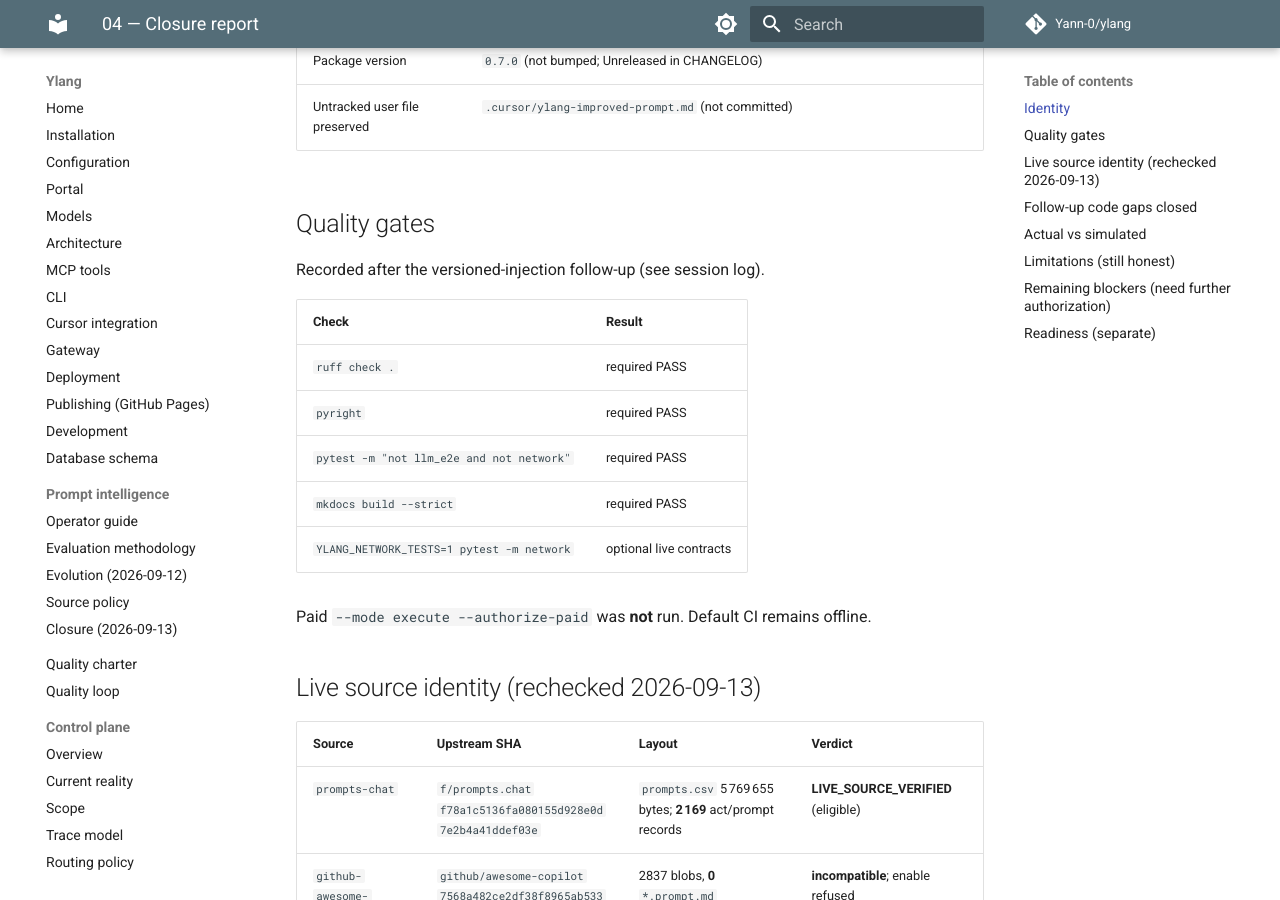
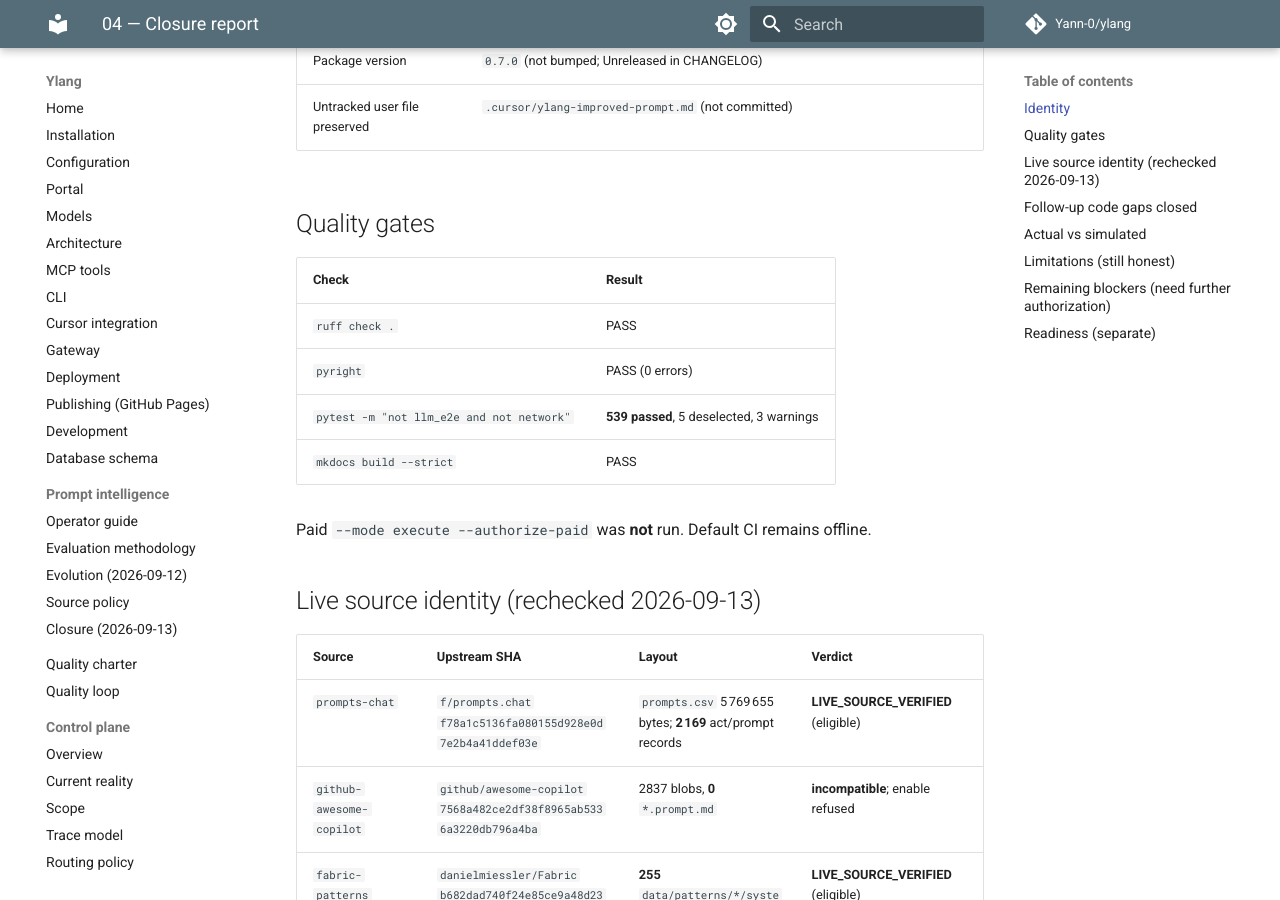
Before and after one commit to Yann-0/ylang, an MkDocs documentation site: the page built from docs/finalization/2026-09-13/04_CLOSURE_REPORT.md, in a window 1280 px wide and 900 px high, scrolled down 486 px. Built offline with MkDocs 1.6.1 and Material for MkDocs 9.7.7, drawn with Linux system fonts in a browser that asks for light colours; comment, search, counter and statistics services are not loaded.

Commit message:
docs(finalization): record gate counts and closure SHA
Co-authored-by: Cursor <cursoragent@cursor.com>

```diff
--- a/docs/finalization/2026-09-13/04_CLOSURE_REPORT.md
+++ b/docs/finalization/2026-09-13/04_CLOSURE_REPORT.md
@@ -16,15 +16,12 @@ filled at the end of this pass.
 
 ## Quality gates
 
-Recorded after the versioned-injection follow-up (see session log).
-
 | Check | Result |
 |-------|--------|
-| `ruff check .` | required PASS |
-| `pyright` | required PASS |
-| `pytest -m "not llm_e2e and not network"` | required PASS |
-| `mkdocs build --strict` | required PASS |
-| `YLANG_NETWORK_TESTS=1 pytest -m network` | optional live contracts |
+| `ruff check .` | PASS |
+| `pyright` | PASS (0 errors) |
+| `pytest -m "not llm_e2e and not network"` | **539 passed**, 5 deselected, 3 warnings |
+| `mkdocs build --strict` | PASS |
 
 Paid `--mode execute --authorize-paid` was **not** run. Default CI remains offline.
 
```
